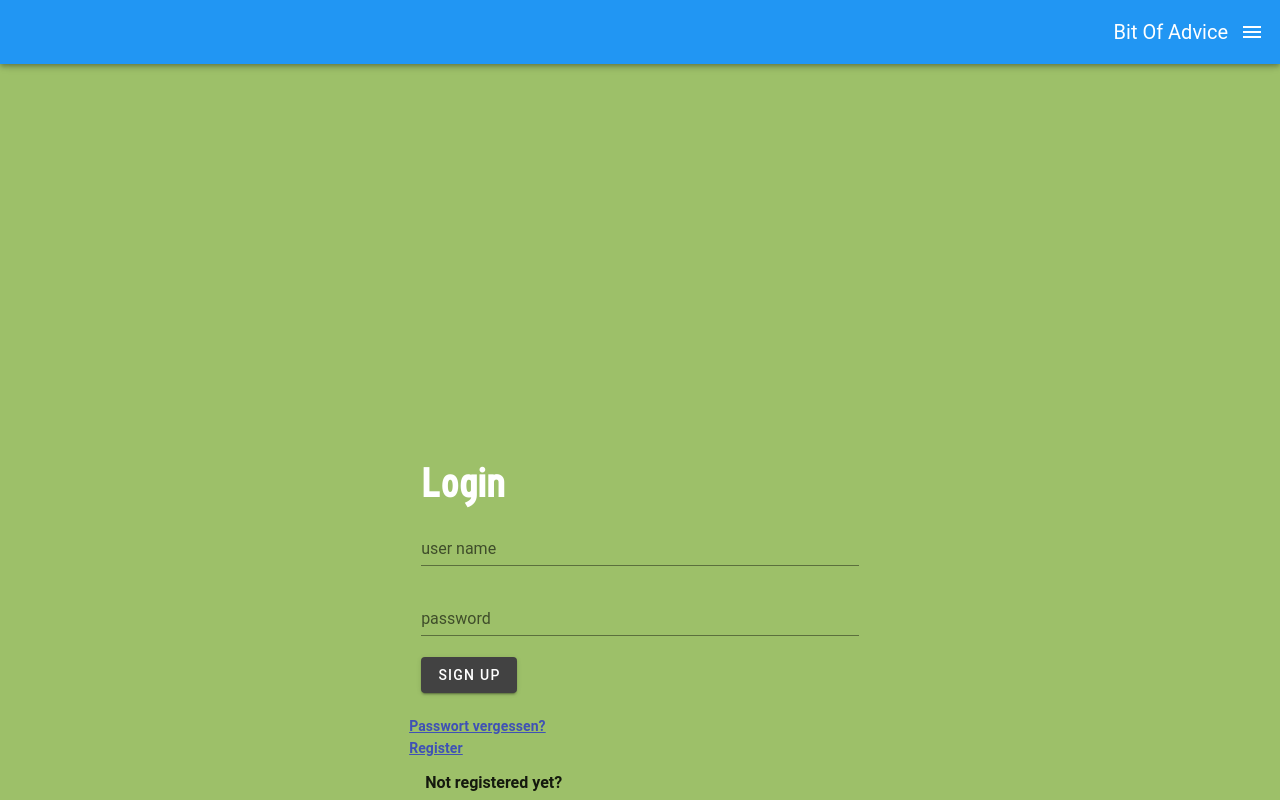
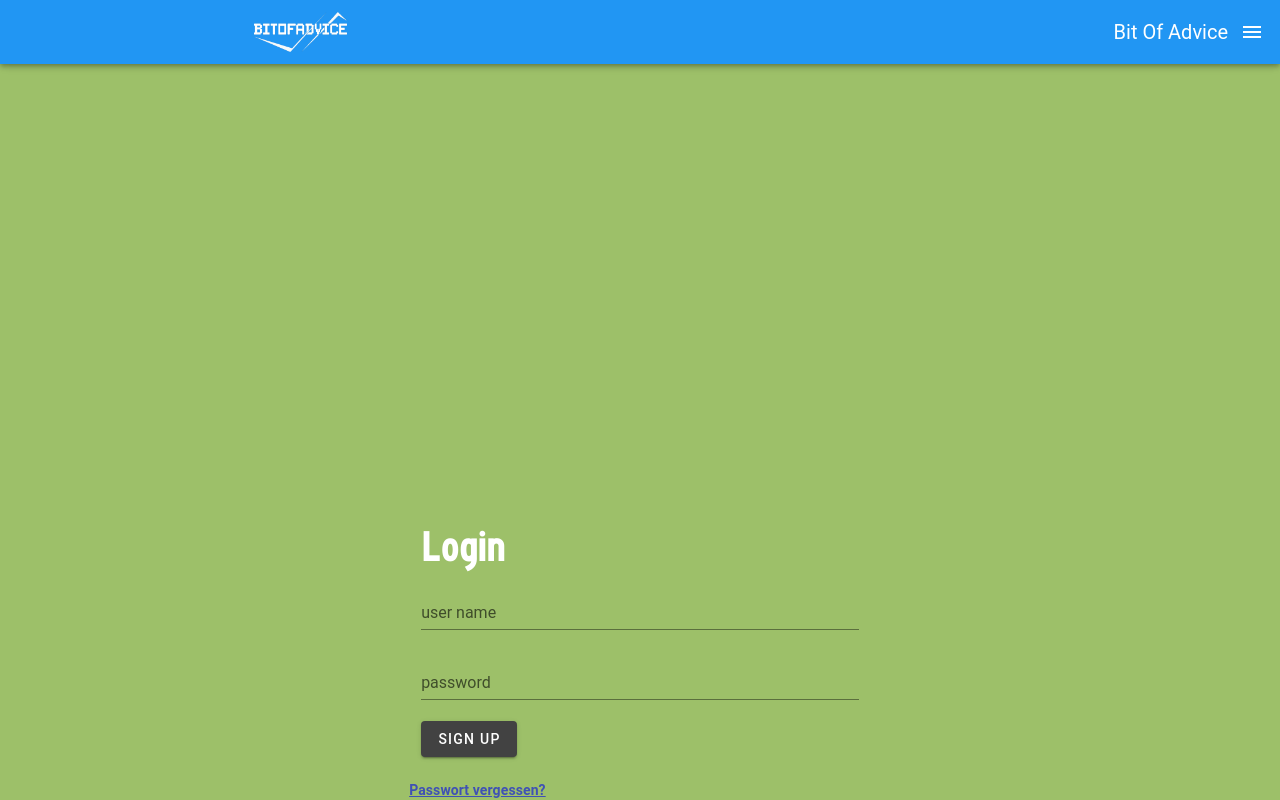
Before and after one commit to hfu-gis/Beta, a Vue app: page /#/login in a window 1280 px wide. Shown: the top 800 px of the page. Built offline with nearby package versions, Linux system fonts and the light colour scheme; a small style sheet from the web is missing.

Commit message:
reparierte Navigation

```diff
--- a/src/App.vue
+++ b/src/App.vue
@@ -1,22 +1,5 @@
 <template>
     <v-app id="inspire">
-
-        <v-app-bar
-                app
-                color="blue"
-                dark
-        >
-            <v-img src="../img/Logos/BitOfAdvice_logo_2.png" width="40" height="40" contain/>
-
-            <v-spacer/>
-
-            <v-toolbar-title>Bit Of Advice</v-toolbar-title>
-
-            <v-app-bar-nav-icon @click.stop="drawer = !drawer"/>
-        </v-app-bar>
-
-
-
         <v-navigation-drawer
                 v-model="drawer"
                 absolute
@@ -138,7 +121,20 @@
 
             </v-list>
         </v-navigation-drawer>
+        <v-app-bar
+                app
+                color="blue"
+                dark
+        >
+            <v-img src="../img/Logos/BitOfAdvice_logo_2.png"  width="40" height="40" contain/>
 
+            <v-spacer/>
+
+            <v-toolbar-title>Bit Of Advice</v-toolbar-title>
+
+            <v-app-bar-nav-icon @click.stop="drawer = !drawer"/>
+        </v-app-bar>
+        <v-content>
             <div id = "app">
 
                 <!--PROFILE-->
@@ -279,6 +275,7 @@
 
                 <router-view/>
             </div>
+        </v-content>
 
             </v-app>
         </template>
--- a/src/router/index.js
+++ b/src/router/index.js
@@ -8,7 +8,7 @@ import registration from "../views/registration";
 import homepage from "../views/homepage";
 import App from "../App";
 import wordcloud2 from "../views/wordcloud2";
-import Profilesettings from "../views/Profilesettings";
+import profilesettings from "../views/profilesettings";
 import popup2 from "../views/popup2";
 Vue.use(VueRouter);
 
@@ -32,8 +32,8 @@ export default new VueRouter({
             component: profil
         },
         {
-            path: '/Profilesettings',
-            component: Profilesettings
+            path: '/profilesettings',
+            component: profilesettings
         },
         {
             path: '/postinglist',
--- a/src/views/Profilesettings.vue
+++ b/src/views/profilesettings.vue
@@ -1,11 +1,11 @@
 <template>
   <v-flex>
+    <template v-slot:activator="{on}">
+      <v-btn text class="success" v-on="on">
+        Einstellungen
+      </v-btn>
+    </template>
     <v-dialog max-width="600px">
-      <template v-slot:activator="{on}">
-        <v-btn text class="success" v-on="on">
-          Einstellungen
-        </v-btn>
-      </template>
       <v-card>
         <v-card-title>
           <h2>Profilesettings</h2>
```
Lines whose indentation alone changed are shown as unchanged.
